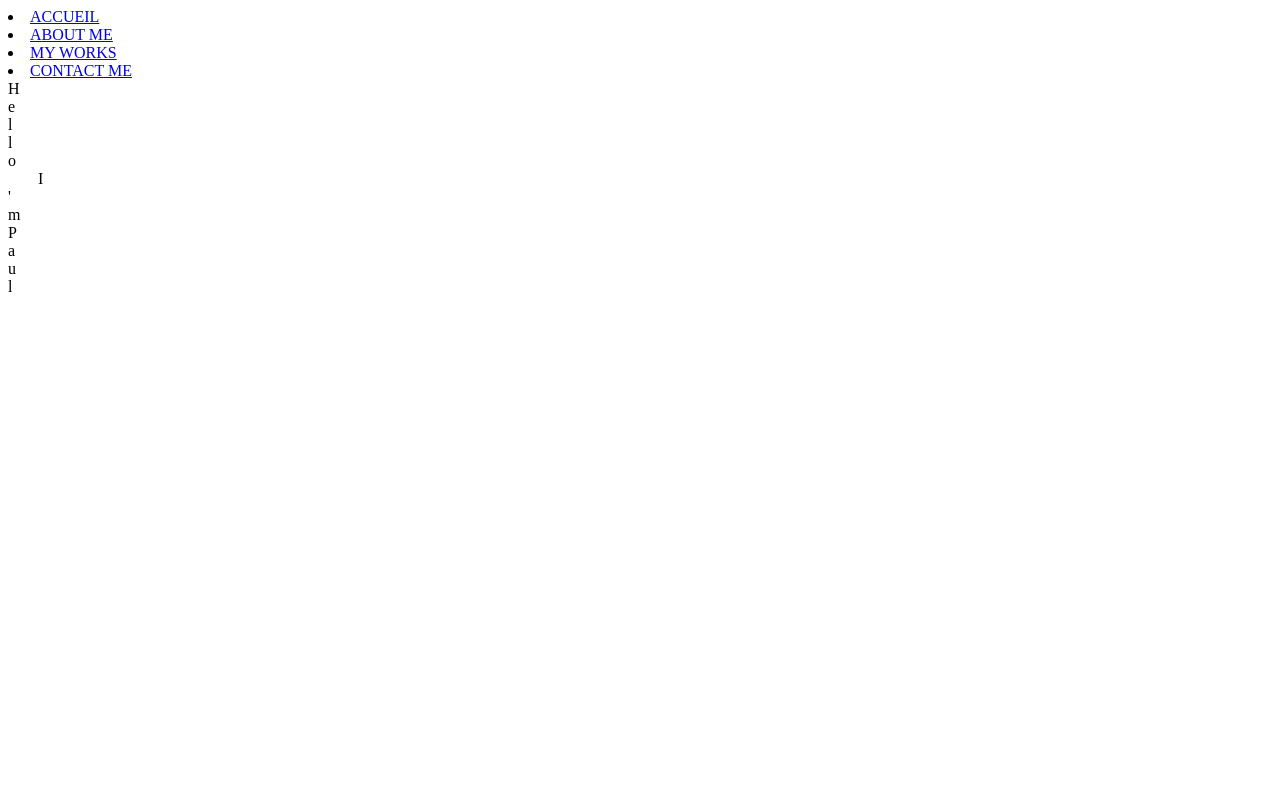
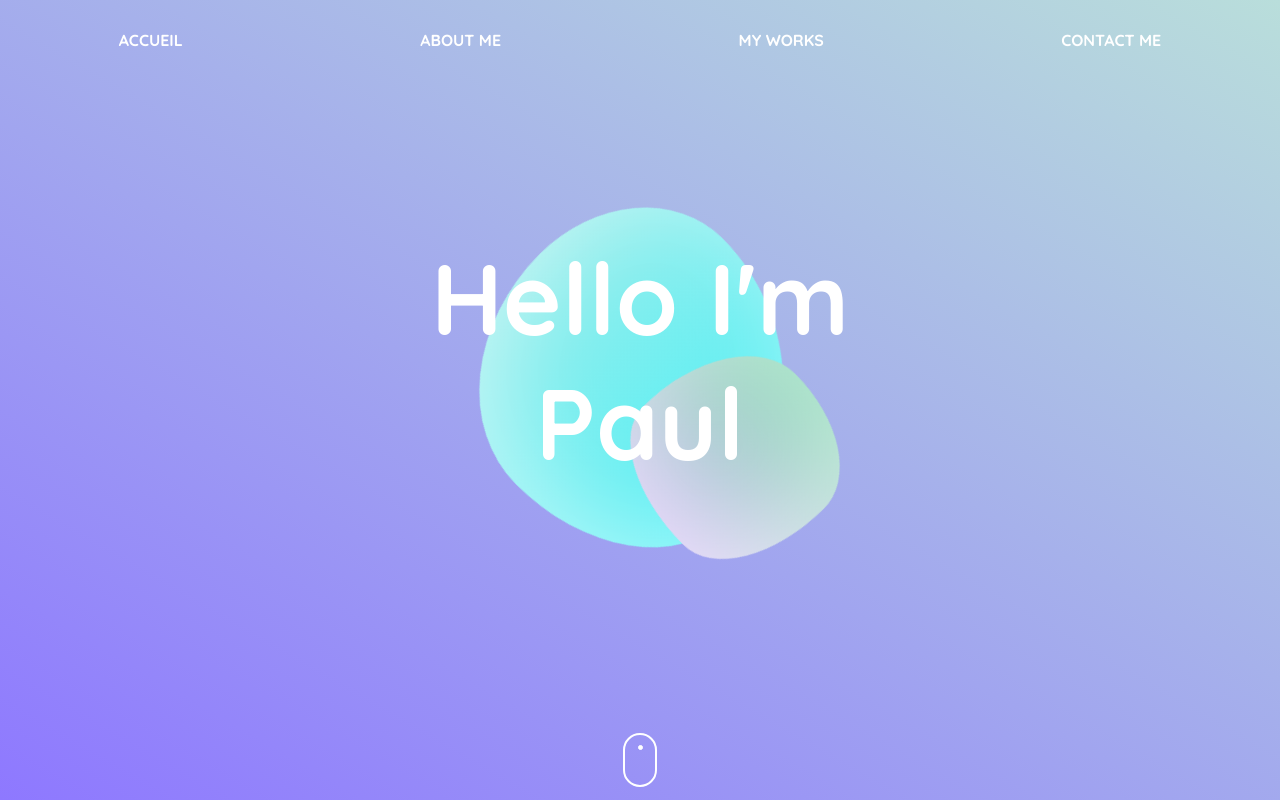
Before and after one commit to samoolean/unispourtoi, a plain HTML site: page index.html in a window 1280 px wide. Shown: the top 800 px of the page. Drawn offline with Linux system fonts and the light colour scheme.

Commit message:
Update index.html

```diff
--- a/index.html
+++ b/index.html
@@ -1,4 +1,13 @@
+<DOCTYPE html>
+
 <html>
+
+    <head>
+
+        <link rel="stylesheet" href="css/index.css">
+
+    </head>
+
     <body>
         <div class="menu" id="menu">
             <li><a href="#">ACCUEIL</a></li>
```
